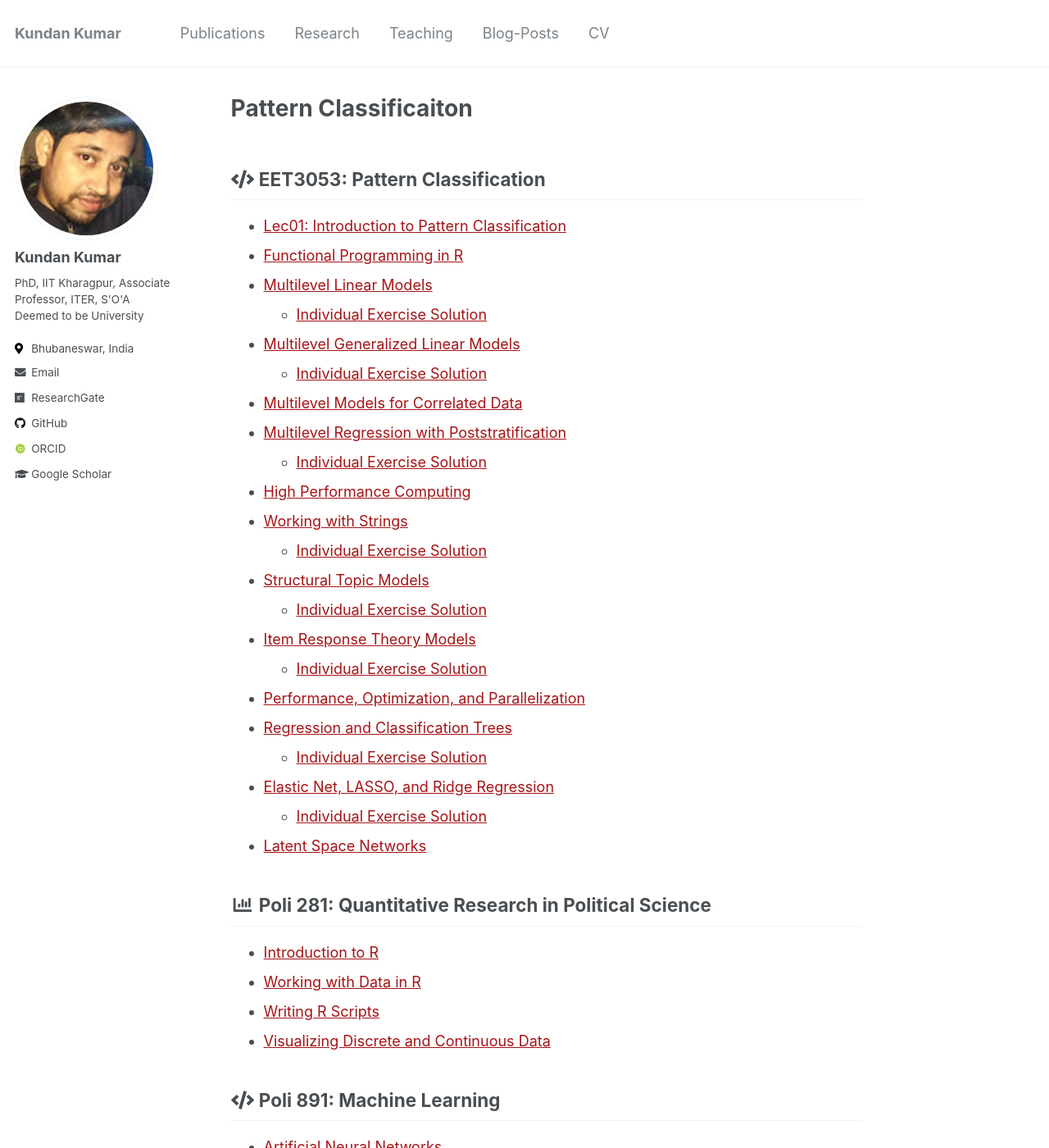
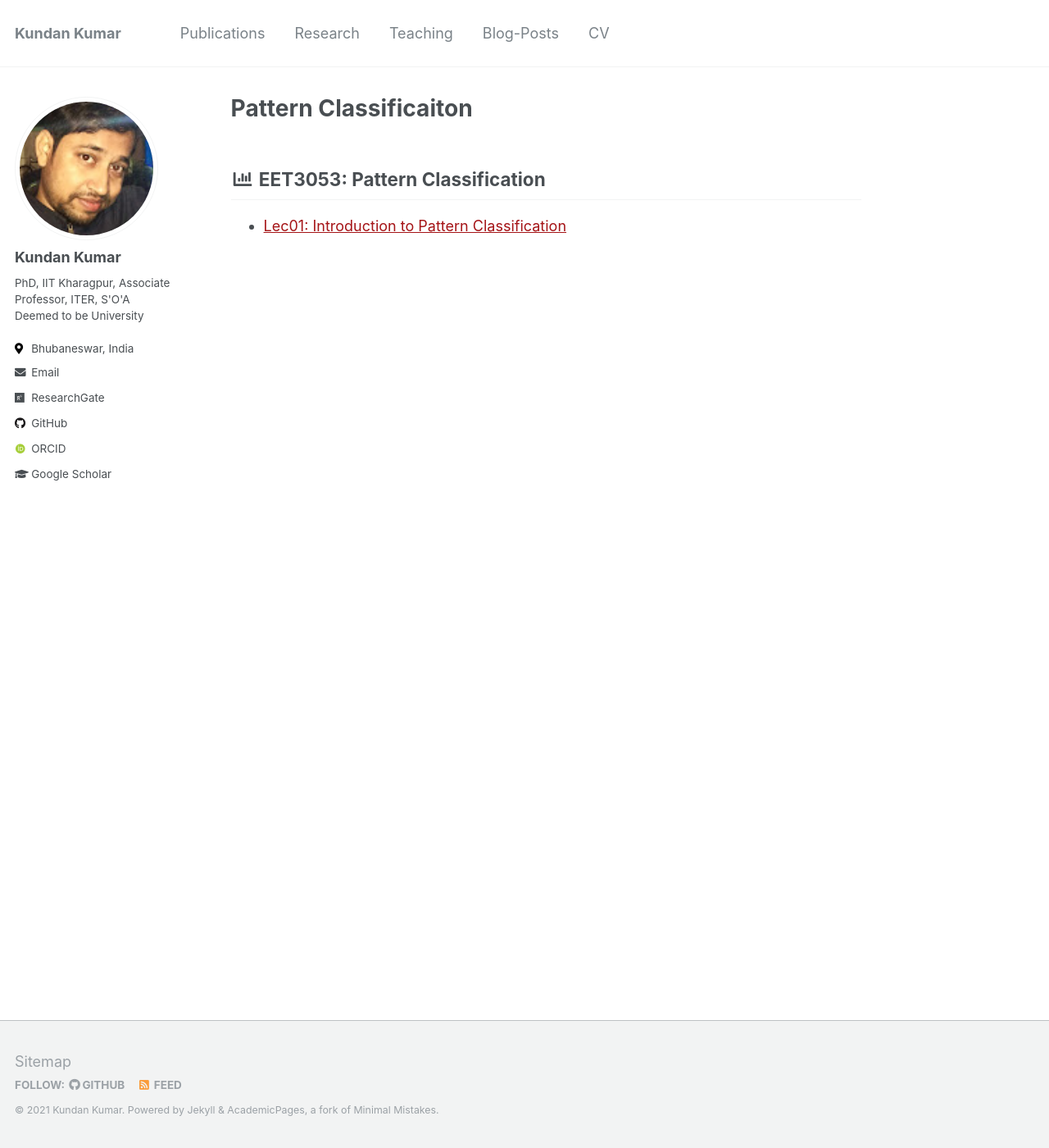
Before and after one commit to erkundanec/erkundanec.github.io, a Jekyll site: the page built from _pages/pattern-classification.md, in a window 1280 px wide and 1400 px high. Shown: the whole window at 82% size. Built offline with Jekyll 4.4.1, drawn with Linux system fonts in a browser that asks for light colours; some web fonts are replaced; some of the changed text lies outside the part shown.

Commit message:
Update pattern-classification.md

```diff
--- a/_pages/pattern-classification.md
+++ b/_pages/pattern-classification.md
@@ -5,55 +5,6 @@ header:
   og_image: "images/bio-photo.jpg"
 ---
 
-## <i class="fas fa-fw fa-code" aria-hidden="true"></i> EET3053: Pattern Classification
+## <i class="fas fa-fw fa-chart-bar" aria-hidden="true"></i> EET3053: Pattern Classification
 {: #political-data-science }
-- [Lec01: Introduction to Pattern Classification](/files/html/teaching-materials/R_Style_Guide)
-- [Functional Programming in R](/files/html/teaching-materials/Functional_Programming)
-- [Multilevel Linear Models](/files/html/teaching-materials/Multilevel_Linear_Models)
-  - [Individual Exercise Solution](/files/html/teaching-materials/Multilevel_Linear_Models_Key.html)
-- [Multilevel Generalized Linear Models](/files/html/teaching-materials/Multilevel_GLMs)
-  - [Individual Exercise Solution](/files/html/teaching-materials/Multilevel_GLMs_Key.html)
-- [Multilevel Models for Correlated Data](/files/html/teaching-materials/NLME)
-- [Multilevel Regression with Poststratification](/files/html/teaching-materials/MRP)
-  - [Individual Exercise Solution](/files/html/teaching-materials/MRP_key.html)
-- [High Performance Computing](/files/html/teaching-materials/Cluster)
-- [Working with Strings](/files/html/teaching-materials/Strings)
-  - [Individual Exercise Solution](/files/html/teaching-materials/Strings_Key.html)
-- [Structural Topic Models](/files/html/teaching-materials/STM)
-  - [Individual Exercise Solution](/files/html/teaching-materials/STM_Key.html)
-- [Item Response Theory Models](/files/html/teaching-materials/IRT)
-  - [Individual Exercise Solution](/files/html/teaching-materials/IRT_Key.html)
-- [Performance, Optimization, and Parallelization](/files/html/teaching-materials/Performance_and_Optimization)
-- [Regression and Classification Trees](/files/html/teaching-materials/Trees)
-  - [Individual Exercise Solution](/files/html/teaching-materials/Trees_Key.html)
-- [Elastic Net, LASSO, and Ridge Regression](/files/html/teaching-materials/Elastic_Net)
-  - [Individual Exercise Solution](/files/html/teaching-materials/Elastic_Net_Key.html)
-- [Latent Space Networks](/files/html/teaching-materials/Latent_Networks)
-
-## <i class="fas fa-fw fa-chart-bar" aria-hidden="true"></i> Poli 281: Quantitative Research in Political Science
-{: #quant-political-science }
-- [Introduction to R](/files/pdf/teaching-materials/281 1-15.pdf)
-- [Working with Data in R](/files/pdf/teaching-materials/281 1-22.pdf)
-- [Writing R Scripts](/files/pdf/teaching-materials/281 1-24_R_Scripts.pdf)
-- [Visualizing Discrete and Continuous Data](/files/pdf/teaching-materials/281 2-5_Hockey.pdf)
-
-## <i class="fas fa-fw fa-code" aria-hidden="true"></i> Poli 891: Machine Learning
-{: #machine-learning }
-- [Artificial Neural Networks](/files/html/teaching-materials/Artificial Neural Networks)
-
-## <i class="fas fa-fw fa-globe-africa" aria-hidden="true"></i> PS 3090: The Scientific Study of Civil Wars
-{: #civil-wars }
-- [Regression in 10 Minutes](/files/pdf/teaching-materials/3090 1-27.pdf)
-- [What's in a War?](/files/pdf/teaching-materials/3090 1-29.pdf)
-
-## <i class="fas fa-fw fa-globe-africa" aria-hidden="true"></i> PS 3171: International Conflict Management and Resolution
-{: #conflict-management }
-- [Measuring the Democratic Peace](/files/pdf/teaching-materials/3171 9-10.pdf)
-
-## <i class="fas fa-fw fa-chart-area" aria-hidden="true"></i> ICPSR: Introduction to Applied Bayesian Modeling
-{: #intro-bayes }
-- [Using Stan to Estimate Bayesian Models](/files/html/teaching-materials/Stan_Lab)
-
-## <i class="fas fa-fw fa-globe-africa" aria-hidden="true"></i> Peace Science 2018: Measurement Workshop
-{: #peace-science }
-- [Item Response Theory Models](/files/html/teaching-materials/PSS_IRT)
+- [Lec01: Introduction to Pattern Classification](/files/pdf/teaching/PatternClassification_Slides/Lec01_Introduction.pdf)
```
